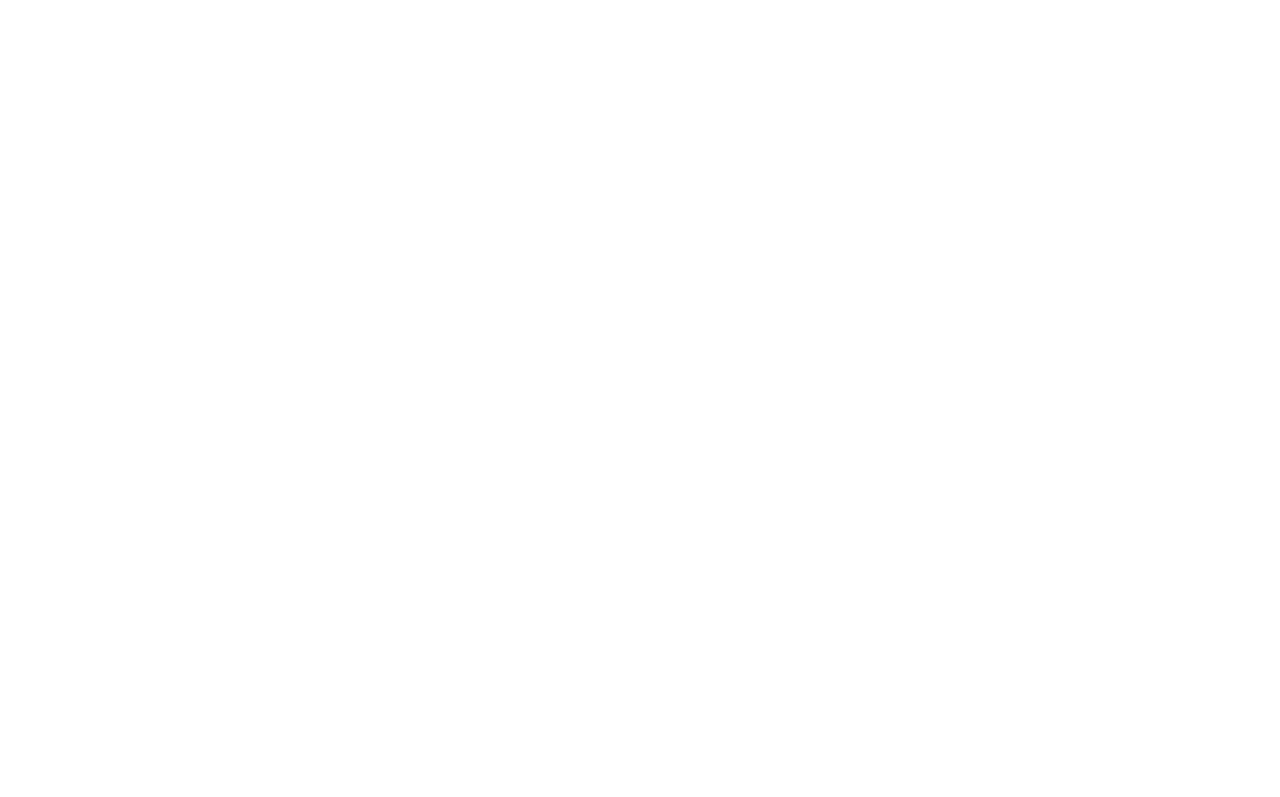
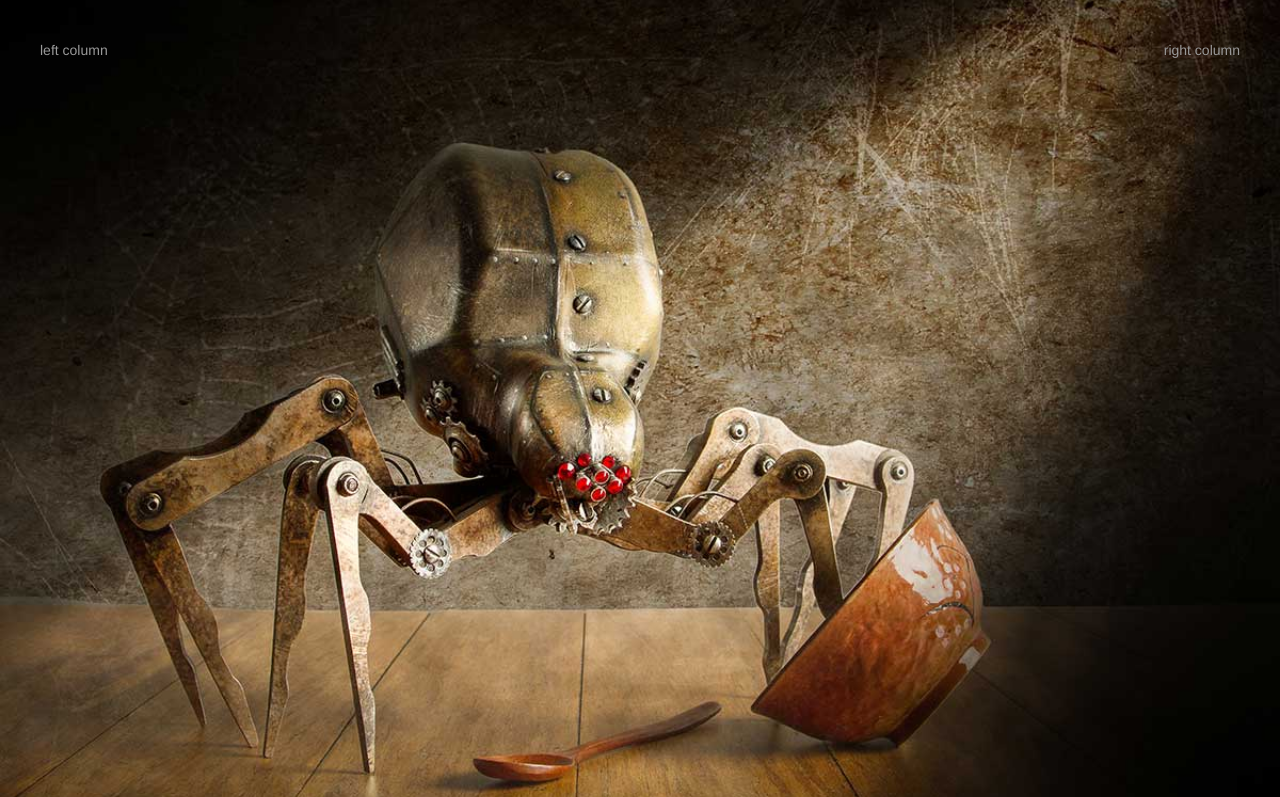
Before and after one commit to tonym/mouseandmoonphotography.com, a plain HTML site: page index.html in a window 1280 px wide. Shown: the top 797 px of the page. Drawn offline with Linux system fonts and the light colour scheme.

Commit message:
We gots text

```diff
--- a/assets/css/main.css
+++ b/assets/css/main.css
@@ -1,7 +1,26 @@
+html, body {
+	height: 100%;
+}
+
 body {
-  background: url(assets/images/bg.1200.jpg) no-repeat center center fixed;
+  background: url(../img/bg.1200.jpg) no-repeat center center;
   -webkit-background-size: cover;
   -moz-background-size: cover;
   -o-background-size: cover;
   background-size: cover;
 }
+.banner {
+	padding: 40px;
+	color: #999;
+}
+
+.hero {
+	width: 100%;
+	height: 100%;
+	min-height: 100%;
+}
+
+.scroll-test {
+	min-height: 400px;
+	background: red;
+}
--- a/index.html
+++ b/index.html
@@ -20,7 +20,14 @@
   </head>
   <body>
 
+    <div class="container-responsive hero">
+      <div class="row banner">
+        <div class="col-md-6">left column</div>
+        <div class="col-md-6 text-right">right column</div>
+      </div>
+    </div>
 
+    <div class="container-responsive scroll-test"></div>
 
     <script src="/assets/lib/jquery/dist/jquery.min.js"></script>
     <script src="/assets/lib/bootstrap/dist/js/bootstrap.min.js"></script>
```
